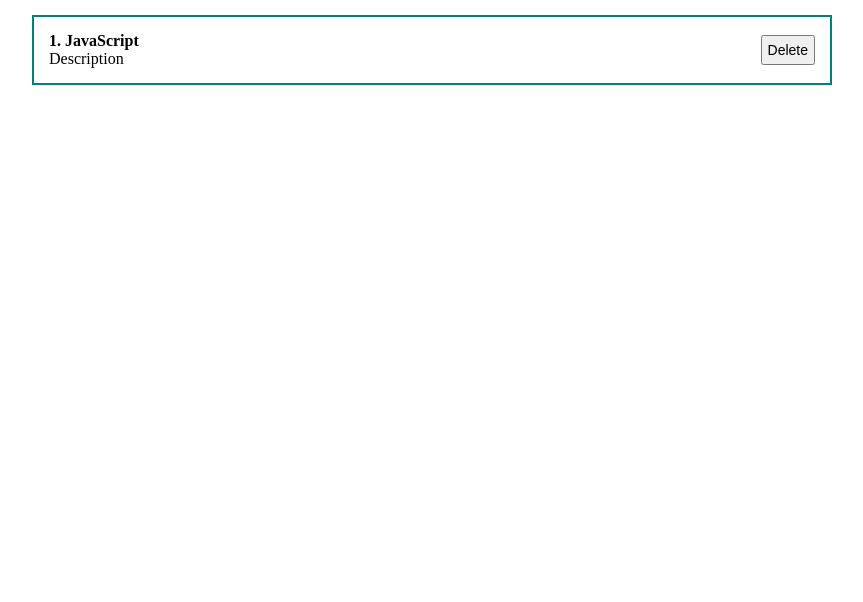
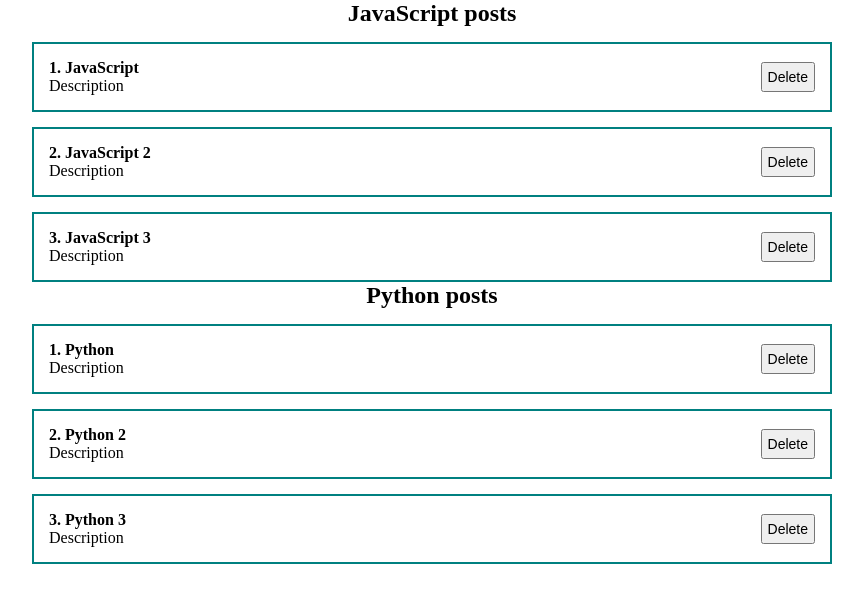
Before and after one commit to parser01/posts-app, a React (Create React App) app: page / in a window 1280 px wide. Shown: the top 602 px of the page, without its empty margins (208-1071 px from the left). Built offline with nearby package versions, Linux system fonts and the light colour scheme.

Commit message:
inline styling, working with lists

```diff
--- a/src/App.js
+++ b/src/App.js
@@ -1,10 +1,24 @@
-import PostItem from "./components/PostItem";
+import { useState } from "react";
+import PostsList from "./components/PostsList";
 import "./styles/App.css";
 
 function App() {
+	const [posts, setPosts] = useState([
+		{ id: 1, title: "JavaScript", body: "Description" },
+		{ id: 2, title: "JavaScript 2", body: "Description" },
+		{ id: 3, title: "JavaScript 3", body: "Description" },
+	]);
+
+	const [posts2, setPosts2] = useState([
+		{ id: 1, title: "Python", body: "Description" },
+		{ id: 2, title: "Python 2", body: "Description" },
+		{ id: 3, title: "Python 3", body: "Description" },
+	]);
+
 	return (
 		<div className="App">
-			<PostItem post={{ id: 1, title: "JavaScript", body: "Description" }} />
+			<PostsList posts={posts} title="JavaScript posts" />
+			<PostsList posts={posts2} title="Python posts" />
 		</div>
 	);
 }
--- a/src/components/PostItem.jsx
+++ b/src/components/PostItem.jsx
@@ -1,6 +1,4 @@
 const PostItem = (props) => {
-	console.log(props);
-
 	return (
 		<div className="post">
 			<div className="post__content">
--- /dev/null
+++ b/src/components/PostsList.jsx
@@ -0,0 +1,14 @@
+import PostItem from "./PostItem";
+
+const PostsList = ({ posts, title }) => {
+	return (
+		<div>
+			<h2 style={{ textAlign: "center" }}>{title}</h2>
+			{posts.map((post) => (
+				<PostItem key={post.id} post={post} />
+			))}
+		</div>
+	);
+};
+
+export default PostsList;
```
